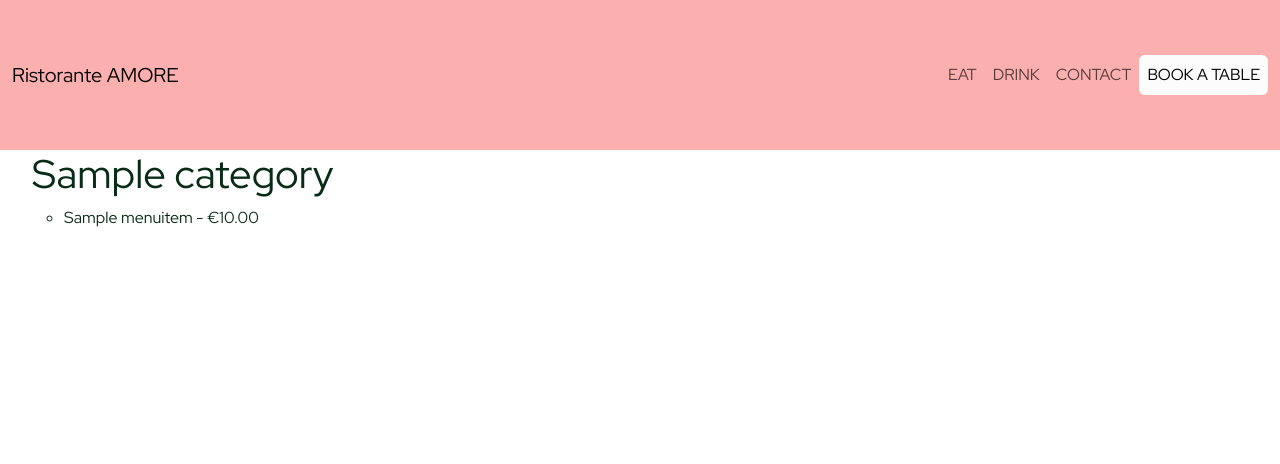
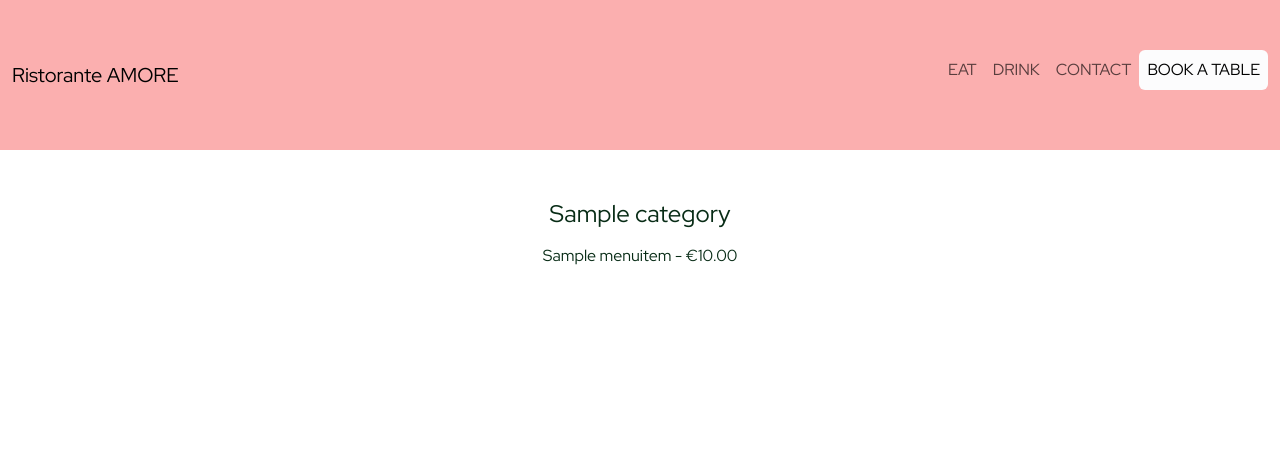
Before and after one commit to Maximiliane-K/ristorante-amore, a Django app: page /food/ in a window 1280 px wide. Shown: the top 464 px of the page. Run offline with Django 3.2, Linux system fonts and the light colour scheme; tables that the repository leaves empty hold one stand-in row (values such as "Sample post"); some libraries are stand-ins or nearby versions.

Commit message:
Refactor food.html and add styling for displaying the food menu

```diff
--- a/restaurant/templates/food.html
+++ b/restaurant/templates/food.html
@@ -3,15 +3,29 @@
 
 <!-- Food menu items listed in categories -->
 {% block content %}
-    <ul>
+<div class="container">
+    <div class="row justify-content-center"> <!-- Centering the entire content -->
         {% for category in categories %}
-            <h1>{{ category.name }}</h1>
-            <ul>
+        <div class="col-md-6">
+            {% if category.name == 'Dolci' %}
+            <div class="text-center"> <!-- Centering Dolci category and its items within its own row -->
+                <h2>{{ category.name }}</h2>
+                <ul class="list-unstyled">
+                    {% for item in category.menu_items.all %}
+                    <li>{{ item.name }} - €{{ item.price }}</li>
+                    {% endfor %}
+                </ul>
+            </div>
+            {% else %}
+            <h2>{{ category.name }}</h2>
+            <ul class="list-unstyled">
                 {% for item in category.menu_items.all %}
-                    <li>{{ item.name }} - €{{ item.price }}</li>
+                <li>{{ item.name }} - €{{ item.price }}</li>
                 {% endfor %}
             </ul>
+            {% endif %}
+        </div>
         {% endfor %}
-    </ul>
-
+    </div>
+</div>
 {% endblock %}
--- a/static/css/style.css
+++ b/static/css/style.css
@@ -17,9 +17,16 @@ body {
     height: 150px;
 }
 
-/* Footer in base.html*/
+/* footer in base.html*/
 footer {
+    position: fixed;
+    bottom: 0;
+    left: 0;
+    width: 100%;
     background-color: #FBAFAF;
+    height: 50px;
+    color: #082C16;
+    text-align: center;
 }
 
 .footer {
@@ -44,7 +51,7 @@ footer {
     padding: 5px;
 }
 
-/* About section on homepage*/
+/* about section on homepage*/
 .about {
     position: absolute;
     top: 50%;
@@ -52,12 +59,44 @@ footer {
     transform: translate(-50%, -50%);
 }
 
+/* food menu with categories */
+.container {
+    max-width: 900px;
+    margin: 50px auto;
+    padding-bottom: 6rem;
+}
+
+.row {
+    text-align: center;
+}
+
+ul {
+    padding-left: 0;
+    list-style: none;
+}
+
+li {
+    margin-bottom: 10px;
+}
+
+h2 {
+    margin-bottom: 15px;
+    font-size: 24px;
+}
+
+
+
+
 /* for medium screen sizes from 620px and down */
 @media screen and (max-width: 620px) {
 
     .navbar-nav .nav-link {
         font-size: 14px;
         padding: 2px;
+    }
+
+    .category {
+        flex-basis: 100%; /* Full width on smaller screens */
     }
 }
 
```
